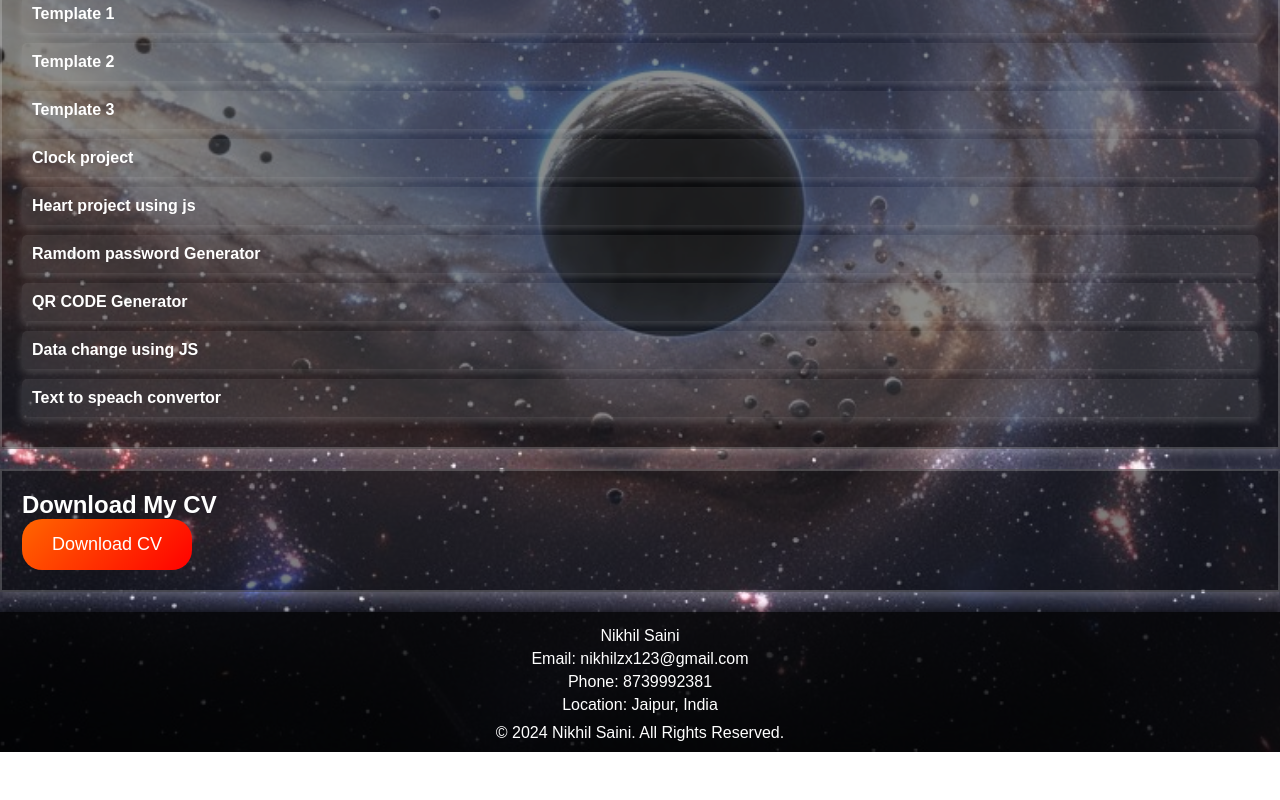
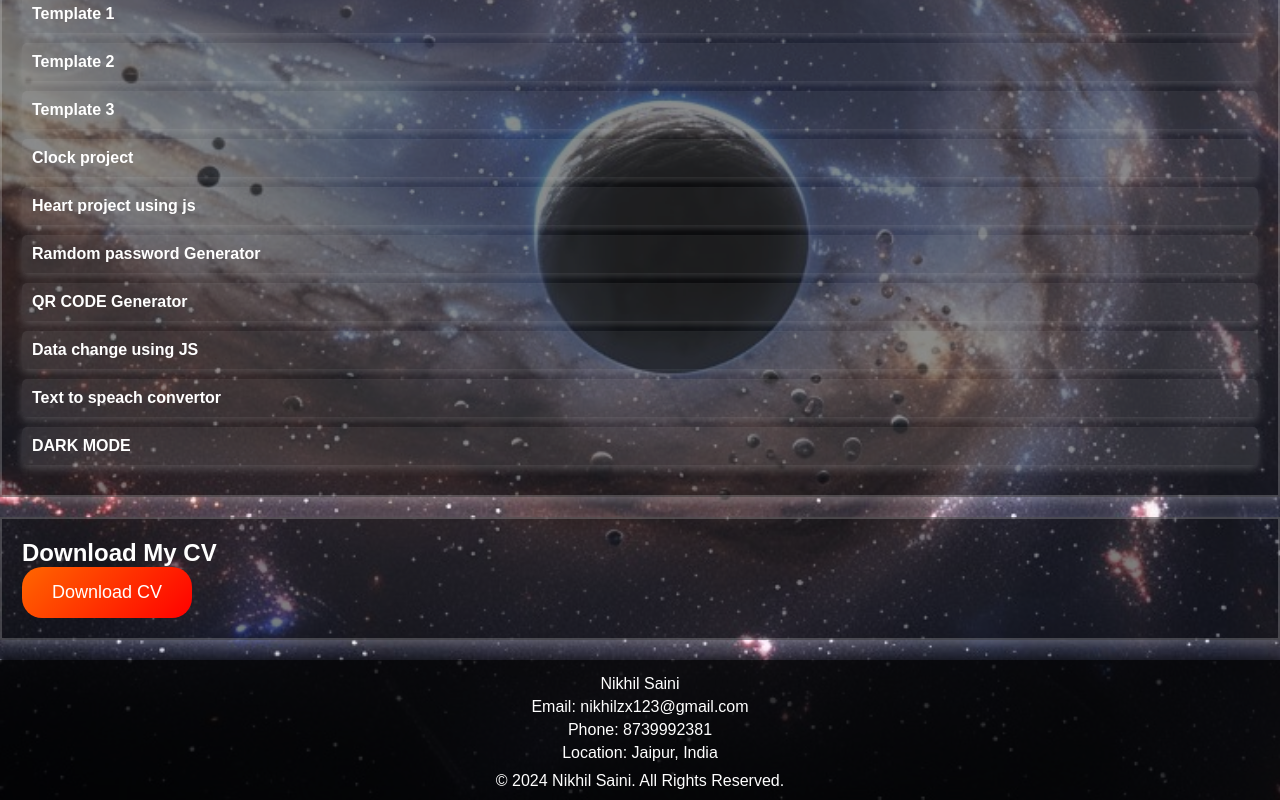
Before and after one commit to Nikhil-saini123/my-project, a plain HTML site: page index.html in a window 1280 px wide. Shown: the part 1074-1874 px from the top of the page. Before the commit the page ends 1826 px from the top, so only its background shows below. Drawn offline with Linux system fonts and the light colour scheme.

Commit message:
Update index.html

```diff
--- a/index.html
+++ b/index.html
@@ -245,6 +245,8 @@ Feel free to explore my work, download my CV, or get in touch with me for any co
             <li><a href="https://nikhil-saini123.github.io/qrcode/index.html">QR CODE Generator</a></li>
             <li><a href="https://nikhil-saini123.github.io/autochange/index0.html">Data change using JS</a></li>
              <li><a href="https://nikhil-saini123.github.io/text_to_speach/index.html">Text to speach convertor</a></li>
+           <li> <a href="https://nikhil-saini123.github.io/dark_mode/index.html">DARK MODE</a></li>
+
         </ul>
     </section>
 
```
